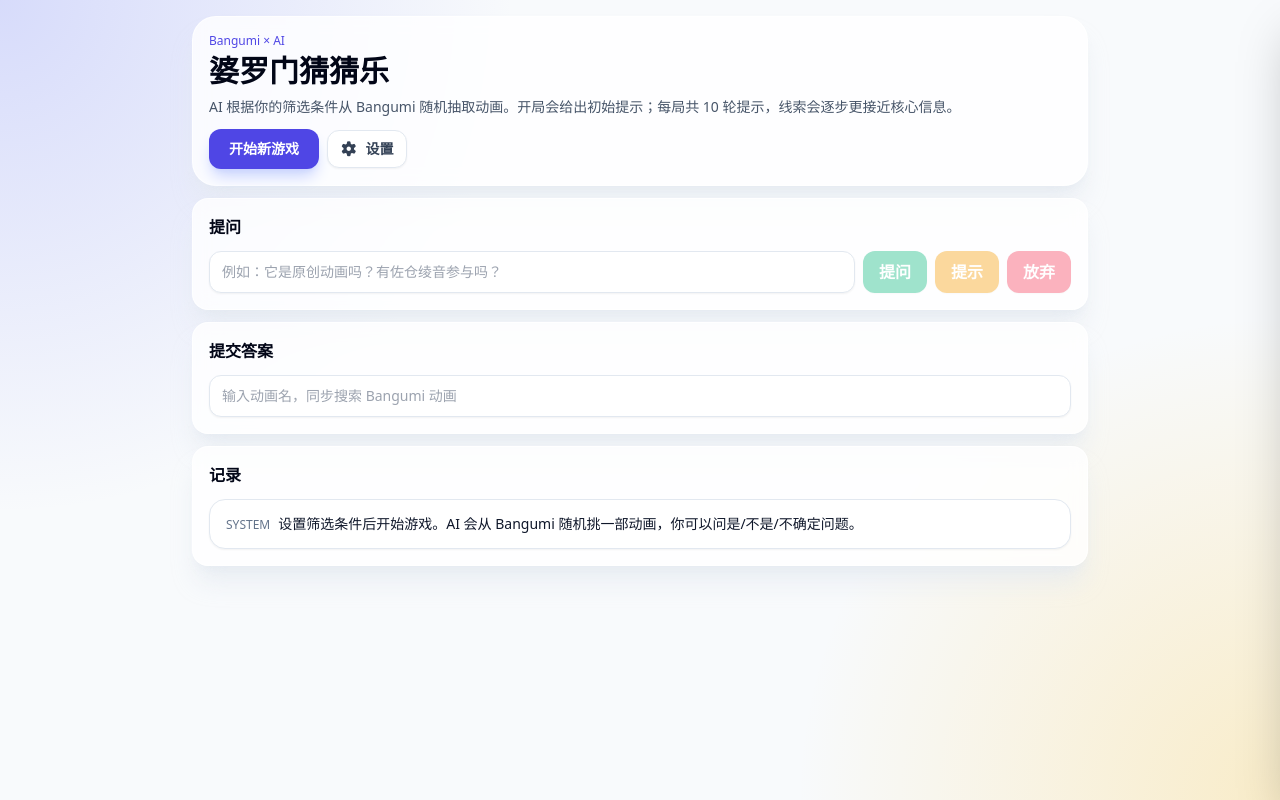
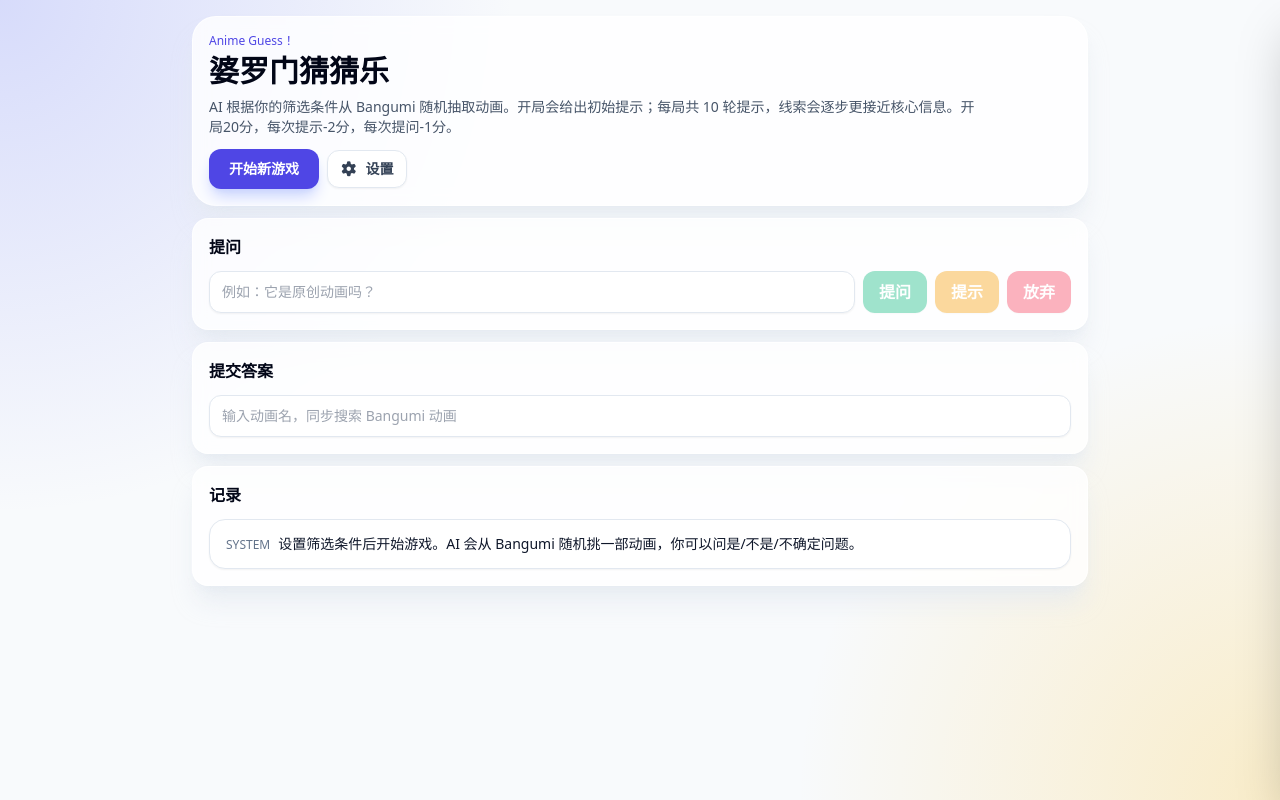
Before and after one commit to nepsyn/anime-guess-ai, a Nuxt app: page / in a window 1280 px wide. Built offline with nearby package versions, Linux system fonts and the light colour scheme.

Commit message:
Update text and placeholders in app.vue

```diff
--- a/app/app.vue
+++ b/app/app.vue
@@ -293,10 +293,10 @@ async function submitGuess(item = selected.value) {
     <div class="mx-auto max-w-4xl space-y-3">
       <section class="glass rounded-3xl px-3 py-4 sm:px-4">
         <div>
-          <p class="text-xs font-medium text-indigo-600">Bangumi × AI</p>
+          <p class="text-xs font-medium text-indigo-600">Anime Guess！</p>
           <h1 class="mt-1 text-2xl font-bold text-slate-950 sm:text-3xl">婆罗门猜猜乐</h1>
           <p class="mt-2 max-w-3xl text-xs leading-5 text-slate-600 sm:text-sm">
-            AI 根据你的筛选条件从 Bangumi 随机抽取动画。开局会给出初始提示；每局共 10 轮提示，线索会逐步更接近核心信息。
+            AI 根据你的筛选条件从 Bangumi 随机抽取动画。开局会给出初始提示；每局共 10 轮提示，线索会逐步更接近核心信息。开局20分，每次提示-2分，每次提问-1分。
           </p>
         </div>
         <div class="mt-3 flex flex-wrap items-center gap-2">
@@ -305,7 +305,7 @@ async function submitGuess(item = selected.value) {
             class="rounded-xl bg-indigo-600 px-4 py-2 text-sm font-semibold text-white shadow-lg shadow-indigo-200 hover:bg-indigo-500 disabled:opacity-50 sm:px-5 sm:py-2.5"
             @click="startGame"
           >
-            {{ loading ? '处理中…' : '开始新游戏' }}
+            {{ loading ? '准备游戏中…' : '开始新游戏' }}
           </button>
           <button
             class="rounded-xl border border-slate-200 bg-white px-3 py-2 text-sm font-semibold text-slate-700 shadow-sm hover:border-indigo-200 hover:bg-indigo-50"
@@ -340,7 +340,7 @@ async function submitGuess(item = selected.value) {
             v-model="question"
             :disabled="!canPlay"
             class="min-w-[180px] flex-[1_1_100%] rounded-xl border border-slate-200 bg-white px-3 py-2.5 text-sm shadow-sm outline-none focus:border-indigo-400 focus:ring-2 focus:ring-indigo-100 sm:flex-1"
-            placeholder="例如：它是原创动画吗？有佐仓绫音参与吗？"
+            placeholder="例如：它是原创动画吗？"
             @keyup.enter="ask"
           />
           <button
@@ -565,7 +565,7 @@ async function submitGuess(item = selected.value) {
             <option value="all">不限</option>
             <option value="japan">日本</option>
             <option value="western">欧美</option>
-            <option value="china">国产</option>
+            <option value="china">中国</option>
           </select>
         </label>
         <label class="col-span-2"
@@ -617,7 +617,7 @@ async function submitGuess(item = selected.value) {
         class="mt-6 w-full rounded-2xl bg-indigo-600 px-4 py-3 font-semibold text-white shadow-lg shadow-indigo-200 hover:bg-indigo-500 disabled:opacity-50"
         @click="startGame"
       >
-        {{ loading ? '处理中…' : '按当前设置开始新游戏' }}
+        {{ loading ? '准备游戏中…' : '按当前设置开始新游戏' }}
       </button>
     </aside>
   </main>
```
